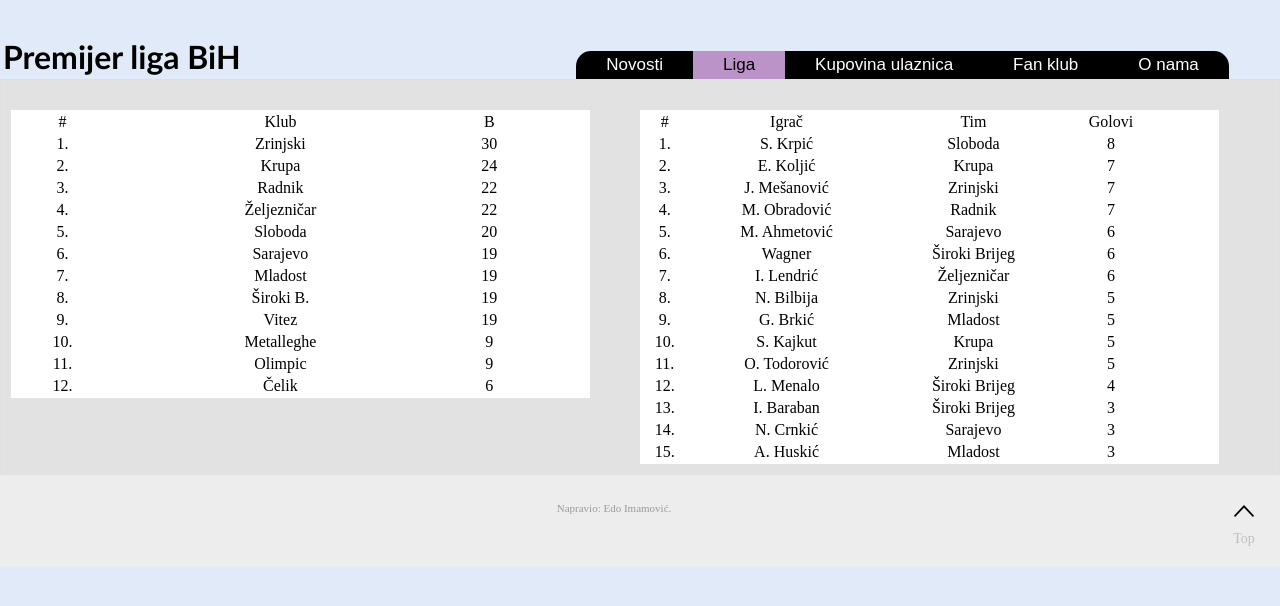
After one commit to edozadeployment/Premijer-liga-BiH, a PHP site: page /statistika.html in a window 1280 px wide. The commit adds this page. Shown: the top 606 px of the page. Run offline with PHP 8.4, Linux system fonts and the light colour scheme; some web fonts are replaced.

Commit message:
Započeta stranica sa statistikom
..

```diff
--- a/fanklub.html
+++ b/fanklub.html
@@ -10,11 +10,11 @@
 <body>
 
 <div class="red navigacija-wrap">
-	<div class="kolona jedan"><h1>Premijer liga BiH</h1></div>
-	<div class="kolona tri">
+	<div class="kolona jedan naslov-stranice"><h1>Premijer liga BiH</h1></div>
+	<div class="kolona tri navigacija-kolona">
 	<nav>
 		<ul class="navigacija">
-			<li><a href="index.html">Novosti</a></li><li><a href="ulaznice.html">Kupovina ulaznica</a></li><li><a class="selected" href="/">Fan klub</a></li><li><a href="onama.html">O nama</a></li>
+			<li><a href="index.html">Novosti</a></li><li><a href="statistika.html">Liga</a></li><a href="ulaznice.html">Kupovina ulaznica</a></li><li><a class="selected" href="/">Fan klub</a></li><li><a href="onama.html">O nama</a></li>
 		</ul>
 	</nav>
 	</div>
--- a/index.html
+++ b/index.html
@@ -14,8 +14,7 @@
 	<div class="kolona jedan naslov-stranice"><h1>Premijer liga BiH</h1></div>
 	<div class="kolona tri navigacija-kolona">
 	<nav>
-		<ul class="navigacija">
-			<li><a class="selected" href="/">Novosti</a></li><li><a href="ulaznice.html">Kupovina ulaznica</a></li><li><a href="fanklub.html">Fan klub</a></li><li><a href="onama.html">O nama</a></li>
+		<ul class="navigacija"><li><a class="selected" href="/">Novosti</a></li><li><a href="statistika.html">Liga</a></li><li><a href="ulaznice.html">Kupovina ulaznica</a></li><li><a href="fanklub.html">Fan klub</a></li><li><a href="onama.html">O nama</a></li>
 		</ul>
 	</nav>
 	</div>
--- a/izgled.css
+++ b/izgled.css
@@ -216,8 +216,9 @@ padding-top: 6px;
 
 #kontakt-tekst
 {
-	width: 30em;
+	width: 80%;
 	height: 10em;
+  margin: 0 auto;
 }
 
 
@@ -269,7 +270,7 @@ form label
 }
 
 
-@media screen and (max-width: 800px) {
+@media screen and (max-width: 880px) {
   .naslov-stranice{
     width: 100% !important;
   }
@@ -277,10 +278,12 @@ form label
   .navigacija-kolona{
     width: 100% !important;
     position: relative;
+    bottom: 0px;
   }
+
 }
 
-@media screen and (max-width: 600px) {
+@media screen and (max-width: 680px) {
     nav ul li{
 	    display: block;
 	    width: 100%;
@@ -344,3 +347,12 @@ form label
 .dno{
   background-color: #ededed;
 }
+
+form{
+  overflow: hidden;
+}
+
+table{
+  text-align: center;
+  width: 90%;
+}
--- /dev/null
+++ b/statistika.html
@@ -0,0 +1,205 @@
+<!doctype html>
+<html>
+<head>
+<meta charset = "utf-8">
+<title>Lorem Ipsum</title>
+<link rel="stylesheet" type="text/css" href="grid.css">
+ <link rel="stylesheet" type="text/css" href="izgled.css">
+</head>
+<body>
+<div class="red navigacija-wrap">
+	<div class="kolona jedan naslov-stranice"><h1>Premijer liga BiH</h1></div>
+	<div class="kolona tri navigacija-kolona">
+	<nav>
+		<ul class="navigacija"><li><a href="index.html">Novosti</a></li><li><a class="selected" href="/">Liga</a></li><li><a href="ulaznice.html">Kupovina ulaznica</a></li><li><a href="fanklub.html">Fan klub</a></li><li><a href="onama.html">O nama</a></li>
+		</ul>
+	</nav>
+	</div>
+</div>
+
+<div id="sadrzaj" class="red">
+<div class="kolona cetri"></div>
+<div class="red">
+<div class="kolona dva glavni-sadrzaj">
+	<table>
+	<tr>
+		<td>#</td>
+		<td>Klub</td>
+		<td>B</td>
+	</tr>
+	<tr>
+		<td>1.</td>
+		<td>Zrinjski</td>
+		<td>30</td>
+	</tr>
+	<tr>
+		<td>2.</td>
+		<td>Krupa</td>
+		<td>24</td>
+	</tr>
+	<tr>
+		<td>3.</td>
+		<td>Radnik</td>
+		<td>22</td>
+	</tr>
+	<tr>
+		<td>4.</td>
+		<td>Željezničar</td>
+		<td>22</td>
+	</tr>
+	<tr>
+		<td>5.</td>
+		<td>Sloboda</td>
+		<td>20</td>
+	</tr>
+	<tr>
+		<td>6.</td>
+		<td>Sarajevo</td>
+		<td>19</td>
+	</tr>
+	<tr>
+		<td>7.</td>
+		<td>Mladost</td>
+		<td>19</td>
+	</tr>
+	<tr>
+		<td>8.</td>
+		<td>Široki B.</td>
+		<td>19</td>
+	</tr>
+	<tr>
+		<td>9.</td>
+		<td>Vitez</td>
+		<td>19</td>
+	</tr>
+	<tr>
+		<td>10.</td>
+		<td>Metalleghe</td>
+		<td>9</td>
+	</tr>
+	<tr>
+		<td>11.</td>
+		<td>Olimpic</td>
+		<td>9</td>
+	</tr>
+	<tr>
+		<td>12.</td>
+		<td>Čelik</td>
+		<td>6</td>
+	</tr>
+	</table>
+	</div>
+
+	<div class="kolona dva glavni-sadrzaj">
+	<table>
+	<tr>
+		<td>#</td>
+		<td>Igrač</td>
+		<td>Tim</td>
+		<td>Golovi</td>
+	</tr>
+	<tr>
+		<td>1.</td>
+		<td>S. Krpić</td>
+		<td>Sloboda</td>
+		<td>8</td>
+	</tr>
+	<tr>
+		<td>2.</td>
+		<td>E. Koljić</td>
+		<td>Krupa</td>
+		<td>7</td>
+	</tr>
+	<tr>
+		<td>3.</td>
+		<td>J. Mešanović</td>
+		<td>Zrinjski</td>
+		<td>7</td>
+	</tr>
+	<tr>
+		<td>4.</td>
+		<td>M. Obradović</td>
+		<td>Radnik</td>
+		<td>7</td>
+	</tr>
+	<tr>
+		<td>5.</td>
+		<td>M. Ahmetović</td>
+		<td>Sarajevo</td>
+		<td>6</td>
+	</tr>
+	<tr>
+		<td>6.</td>
+		<td>Wagner</td>
+		<td>Široki Brijeg</td>
+		<td>6</td>
+	</tr>
+	<tr>
+		<td>7.</td>
+		<td>I. Lendrić</td>
+		<td>Željezničar</td>
+		<td>6</td>
+	</tr>
+	<tr>
+		<td>8.</td>
+		<td>N. Bilbija</td>
+		<td>Zrinjski</td>
+		<td>5</td>
+	</tr>
+	<tr>
+		<td>9.</td>
+		<td>G. Brkić</td>
+		<td>Mladost</td>
+		<td>5</td>
+	</tr>
+	<tr>
+		<td>10.</td>
+		<td>S. Kajkut</td>
+		<td>Krupa</td>
+		<td>5</td>
+	</tr>
+	<tr>
+		<td>11.</td>
+		<td>O. Todorović</td>
+		<td>Zrinjski</td>
+		<td>5</td>
+	</tr>
+	<tr>
+		<td>12.</td>
+		<td>L. Menalo</td>
+		<td>Široki Brijeg</td>
+		<td>4</td>
+	</tr>
+	<tr>
+		<td>13.</td>
+		<td>I. Baraban</td>
+		<td>Široki Brijeg</td>
+		<td>3</td>
+	</tr>
+	<tr>
+		<td>14.</td>
+		<td>N. Crnkić</td>
+		<td>Sarajevo</td>
+		<td>3</td>
+	</tr>
+	<tr>
+		<td>15.</td>
+		<td>A. Huskić</td>
+		<td>Mladost</td>
+		<td>3</td>
+	</tr>
+	</table>
+	</div>
+</div>
+</div>
+
+ <div class="red dno">
+
+<div id="navtable"><div class="navrow"><p><a href="#top"><img src="top.png" title="Idi na vrh stranice" alt="top"></a></p></div><div class="navrow"><p><a href="#top">Top</a></p></div></div>
+
+<footer>
+<p>Napravio: Edo Imamović.</p>
+</footer>
+ </div>
+</body>
+</html>
```
Also changed, not shown: onama.html (+9 -11 lines), ulaznice.html (+42 -4 lines).
